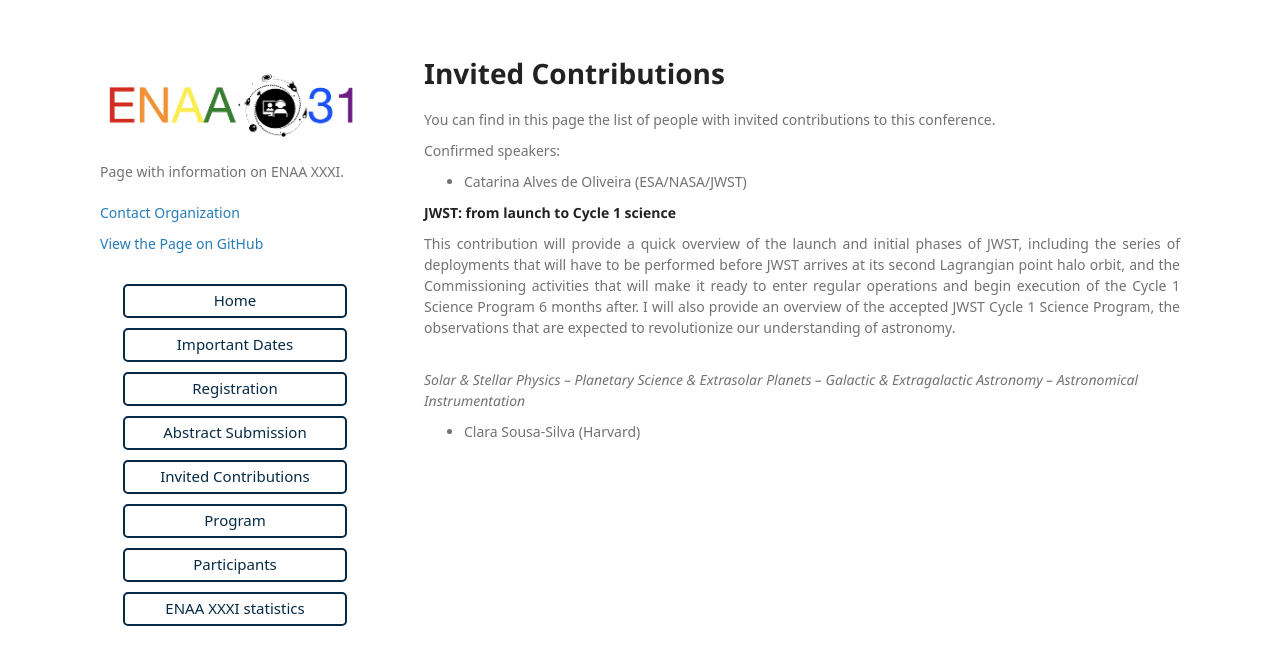
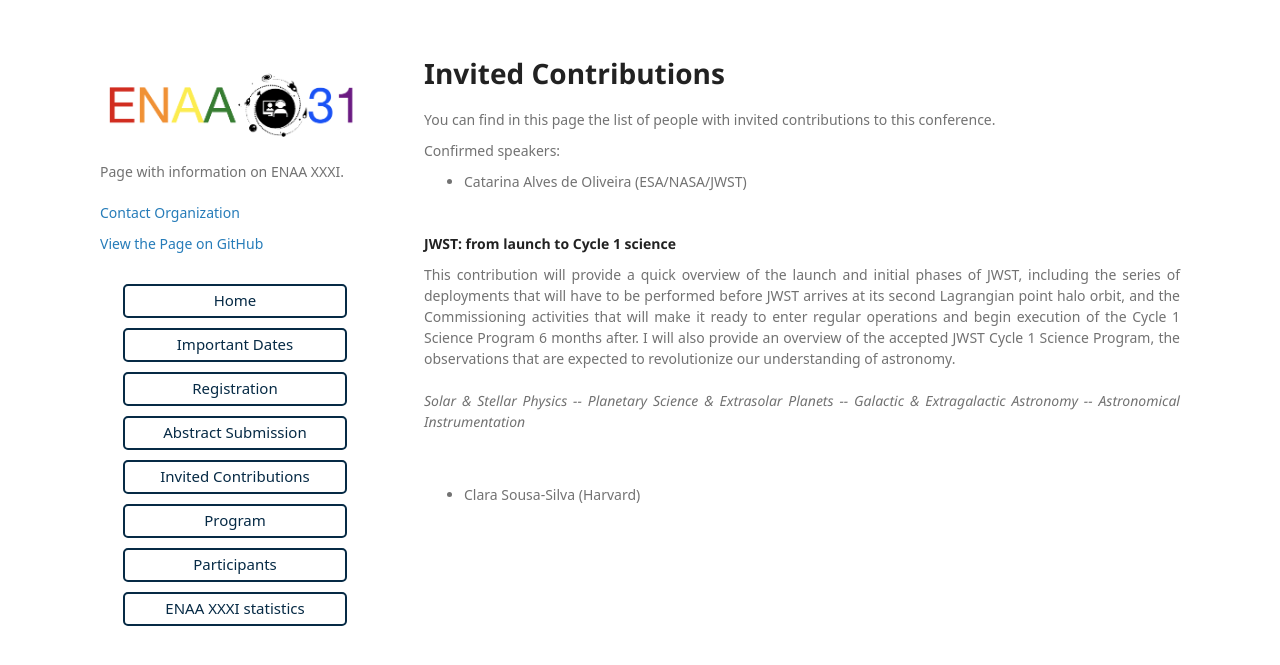
Before and after one commit to ENAAXXXI/ENAAXXXI.github.io, a Jekyll site: the page built from invited.md, in a window 1280 px wide. Shown: the top 665 px of the page. Built offline with Jekyll 4.4.1, drawn with Linux system fonts in a browser that asks for light colours; some web fonts are replaced; our own code applies the rules of GitHub Pages for plain Markdown files.

```diff
--- a/invited.md
+++ b/invited.md
@@ -5,13 +5,17 @@ You can find in this page the list of people with invited contributions to this
 Confirmed speakers:
 - Catarina Alves de Oliveira (ESA/NASA/JWST)
 
+<br>
+
 **JWST: from launch to Cycle 1 science**
 
 <div style="text-align: justify">
  This contribution will provide a quick overview of the launch and initial phases of JWST, including the series of deployments that will have to be performed before JWST arrives at its second Lagrangian point halo orbit, and the Commissioning activities that will make it ready to enter regular operations and begin execution of the Cycle 1 Science Program 6 months after. I will also provide an overview of the accepted JWST Cycle 1 Science Program, the observations that are expected to revolutionize our understanding of astronomy.
+<br>
+<br>
+<i>Solar & Stellar Physics -- Planetary Science & Extrasolar Planets -- Galactic & Extragalactic Astronomy -- Astronomical Instrumentation</i>
 </div>
 <br>
-
-*Solar & Stellar Physics -- Planetary Science & Extrasolar Planets -- Galactic & Extragalactic Astronomy -- Astronomical Instrumentation*
+<br>
 
 - Clara Sousa-Silva (Harvard)
```
Also changed, not shown: index.md (+8 -2 lines).
